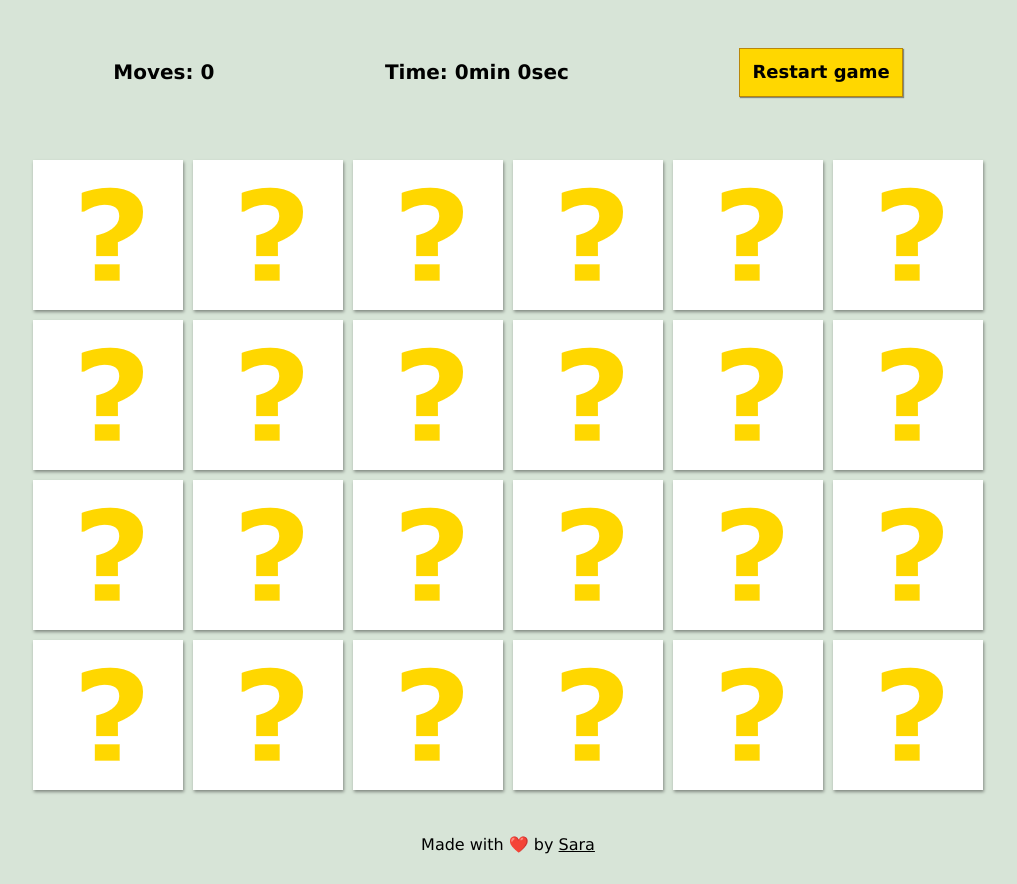
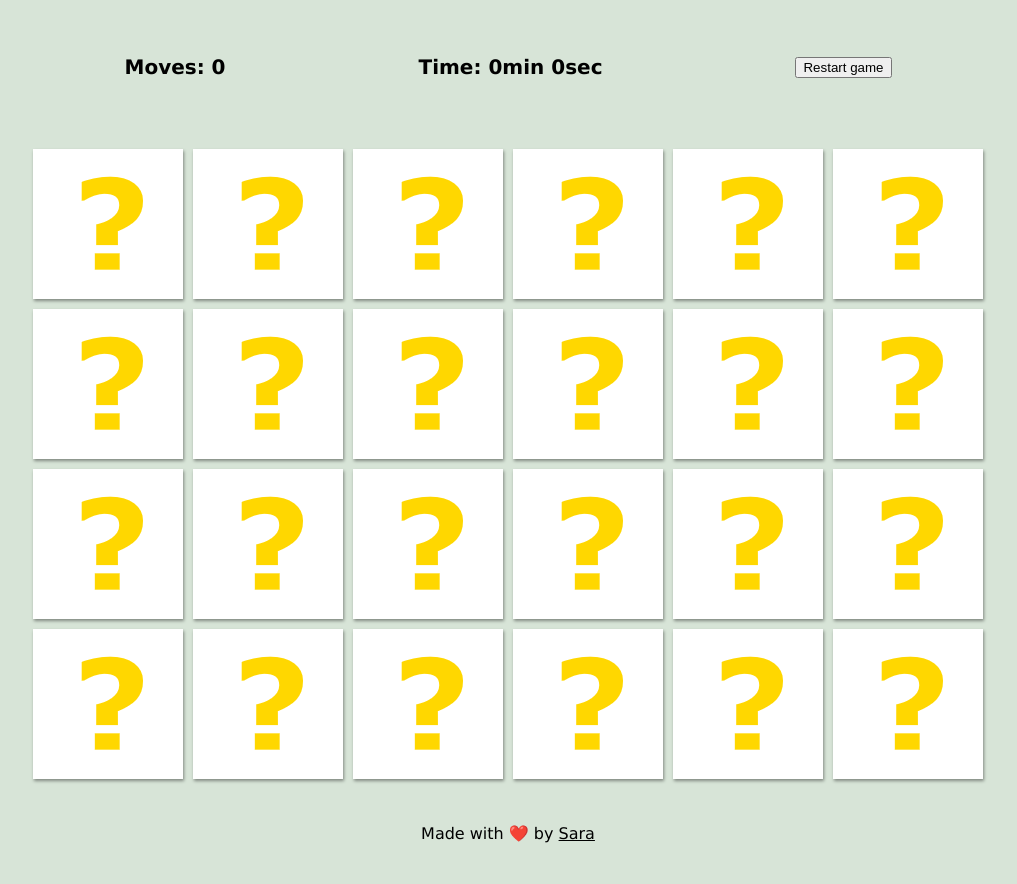
Before and after one commit to nsadev/mediumJS, a plain HTML site: page memoryguessinggame/index.html in a window 1280 px wide. Shown: the whole page, without its empty margins (132-1149 px from the left). Drawn offline with Linux system fonts and the light colour scheme.

Commit message:
Changed button p to real button, changed game div to 'main', added a div for modal pop-up, minor tweak to footer link

```diff
--- a/memoryguessinggame/index.html
+++ b/memoryguessinggame/index.html
@@ -2,6 +2,7 @@
 <html lang="en">
   <head>
     <meta charset="utf-8">
+    <meta name="viewport" content="width=device-width, initial-scale=1.0">
 
     <link rel="stylesheet" type="text/css" media="screen" href="style.css">
 
@@ -12,12 +13,12 @@
     <div class="datas">
       <p>Moves: <span id="moves"></span></span></p>
       <p>Time: <span id="min"></span>min <span id="sec"></span>sec</p>
-      <p id="reset" class="btn">Restart game</p>
+      <button id="reset">Restart game</button>
     </div>
-    <div id="game" class="grid">
-    </div>
-
-    <footer class="footer">Made with ❤️ by <a target="_blank" href="https://github.com/nsadev">Sara</a></footer>
+    <main id="game" class="grid">
+    </main>
+    <div id="modal"></div>
+    <footer class="footer">Made with ❤️ by <a rel="noreferrer noopener" target="_blank" href="https://github.com/nsadev">Sara</a></footer>
 
     <script type="text/javascript" src="script.js"></script>
 
```
